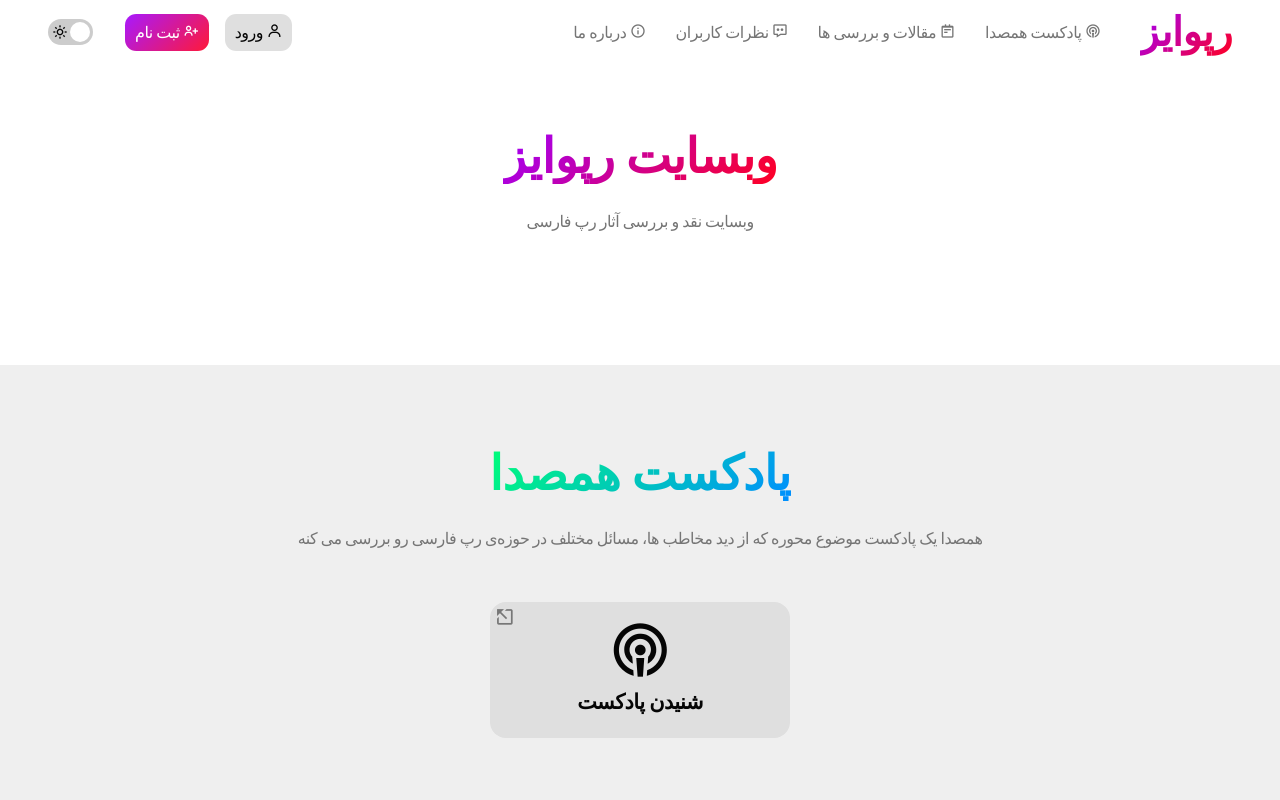
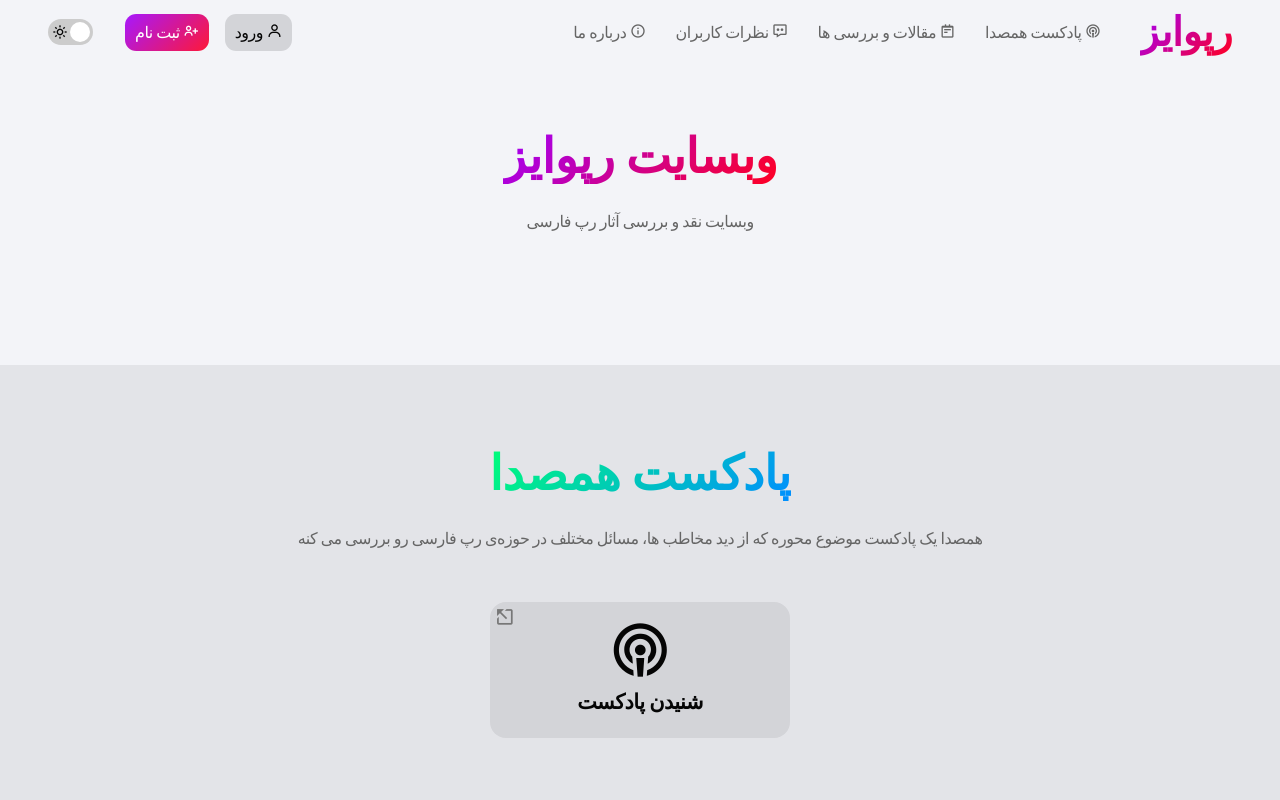
Before and after one commit to Mohammadhcr/rapwvise-demo, a React (Create React App) app: page / in a window 1280 px wide. Shown: the top 800 px of the page. Built offline with nearby package versions, Linux system fonts and the light colour scheme; a web font is replaced by a local one.

Commit message:
colors changed a bit

```diff
--- a/src/styles/root.scss
+++ b/src/styles/root.scss
@@ -73,18 +73,18 @@
 
 .lightMode{
   --color1: #050505;
-  --color2: #757575;
+  --color2: #656565;
   --color3: rgba(158,0,255,1);
   --color4: #0077ff;
-  --color5: #efefef;
-  --color6: #ffffff;
-  --color7: #dfdfdf;
+  --color5: #e3e4e8;
+  --color6: #f3f4f8;
+  --color7: #d3d4d8;
   background: var(--color5);
   direction: rtl;
 }
 
 .darkMode{
-  --color1: #ffffff;
+  --color1: #fafafa;
   --color2: #757575;
   --color3: rgba(158,0,255,1);
   --color4: #0077ff;
```
